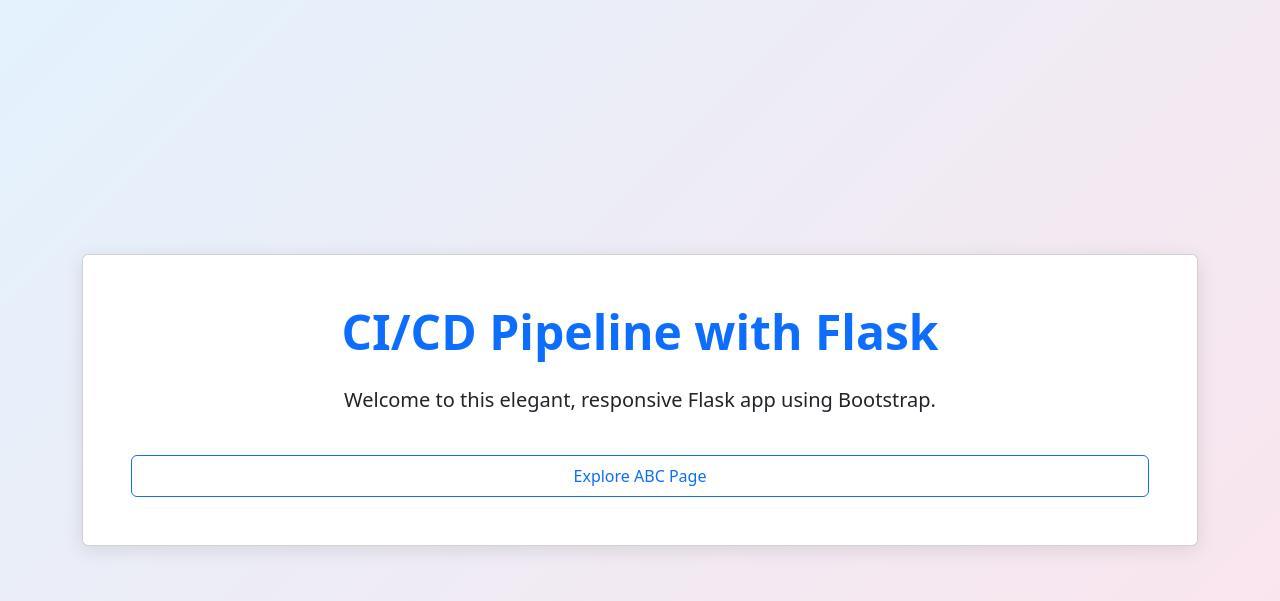
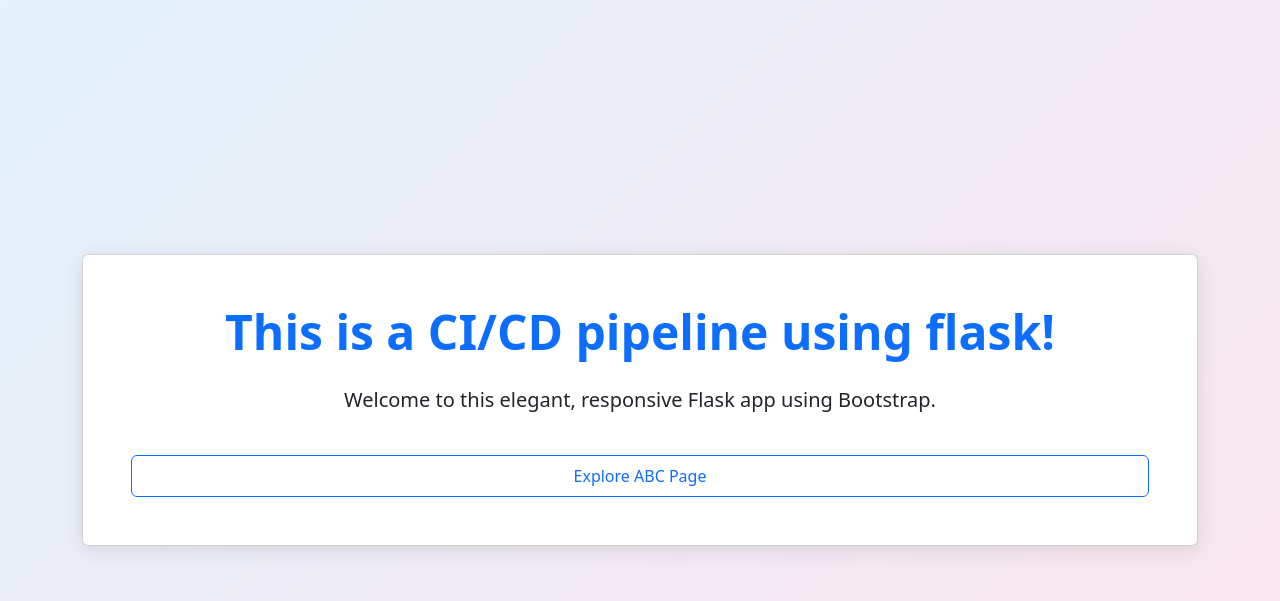
Before and after one commit to amoghrgowda/ci-cd-pipeline, a Flask app: page / in a window 1280 px wide. Shown: the top 601 px of the page. Run offline with Flask 3, Linux system fonts and the light colour scheme.

Commit message:
fix test case

```diff
--- a/app/templates/home.html
+++ b/app/templates/home.html
@@ -26,7 +26,7 @@
 <body>
   <div class="container">
     <div class="card p-5 text-center">
-      <h1 class="display-5 fw-bold text-primary">CI/CD Pipeline with Flask</h1>
+      <h1 class="display-5 fw-bold text-primary">This is a CI/CD pipeline using flask!</h1>
       <p class="lead mt-3">Welcome to this elegant, responsive Flask app using Bootstrap.</p>
       <a href="/abc" class="btn btn-outline-primary mt-4 px-4 py-2">Explore ABC Page</a>
     </div>
```
Also changed, not shown: tests/test_app.py (+1 -1 lines).
